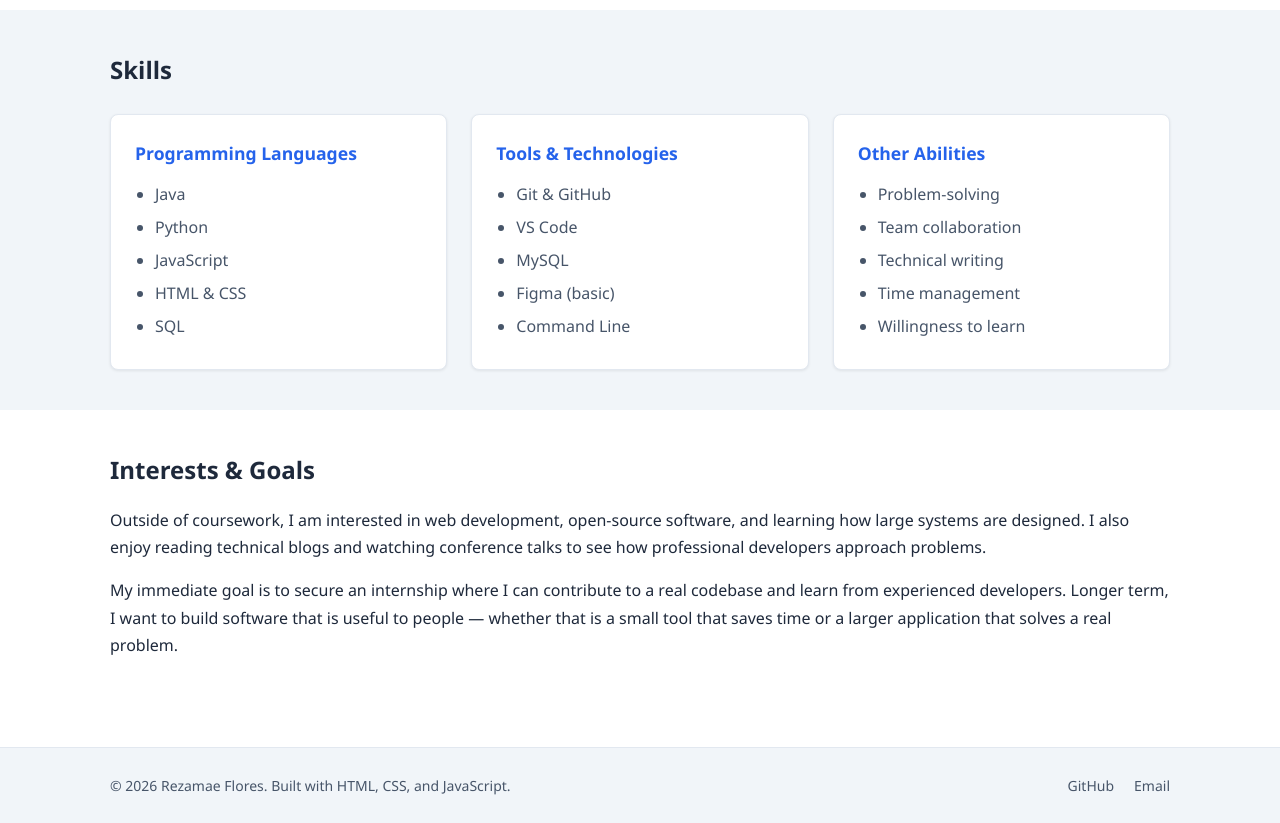
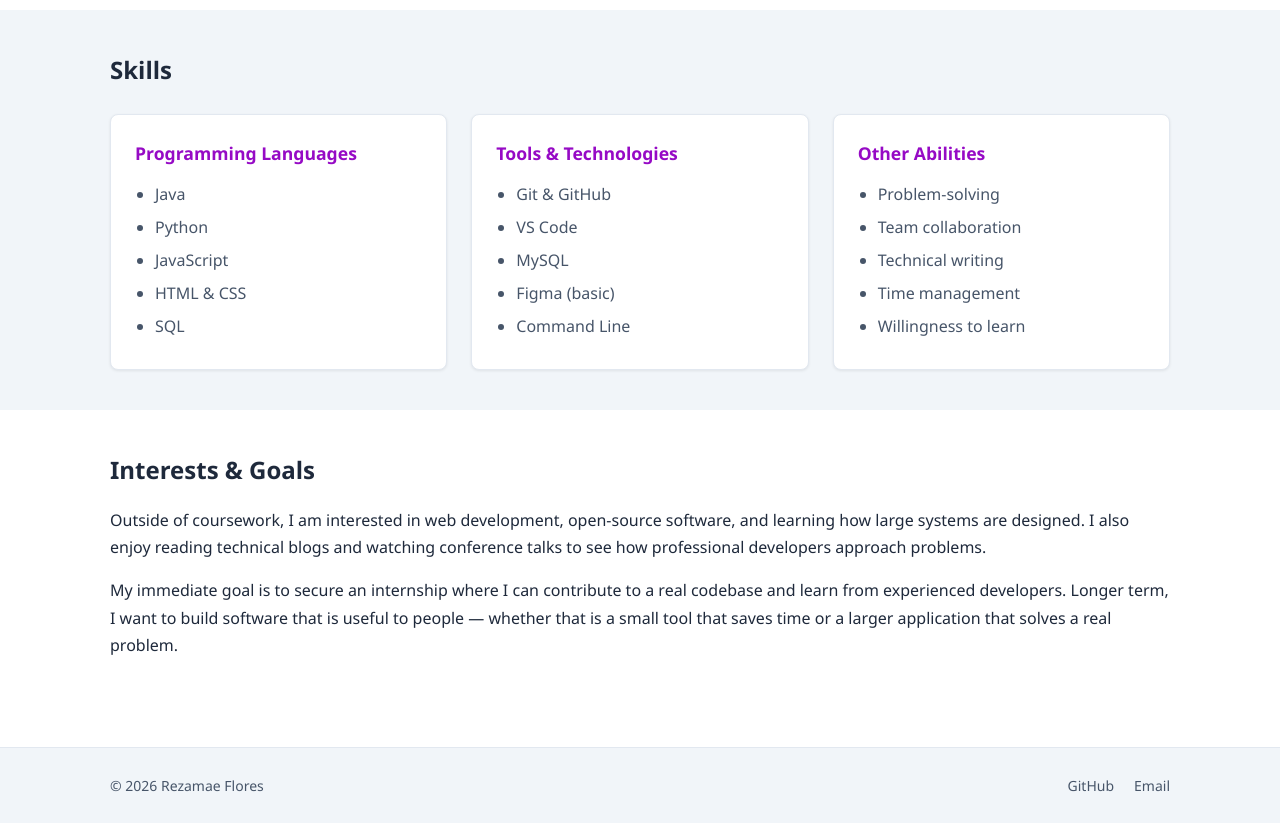
Before and after one commit to rezamaeflores690-gif/portfolio, a plain HTML site: page about.html in a window 1280 px wide. Shown: the part 540-1363 px from the top of the page. Drawn offline with Linux system fonts and the light colour scheme.

Commit message:
Edit the colors

```diff
--- a/about.html
+++ b/about.html
@@ -120,7 +120,7 @@
 
   <footer class="site-footer">
     <div class="container footer-inner">
-      <p>&copy; 2026 Rezamae Flores. Built with HTML, CSS, and JavaScript.</p>
+      <p>&copy; 2026 Rezamae Flores</p>
       <ul class="footer-links">
         <li><a href="https://github.com/rezamaeflores690-gif" target="_blank" rel="noopener">GitHub</a></li>
         <li><a href="mailto:rezamaeflores690@gmail.com">Email</a></li>
--- a/css/style.css
+++ b/css/style.css
@@ -2,8 +2,8 @@
    CUSTOM PROPERTIES (VARIABLES)
    ============================================================ */
 :root {
-  --color-accent: #2563eb;
-  --color-accent-hover: #1d4ed8;
+  --color-accent: #960ac5;
+  --color-accent-hover: #960ac5;
   --color-text: #1e293b;
   --color-text-light: #475569;
   --color-bg: #ffffff;
```
